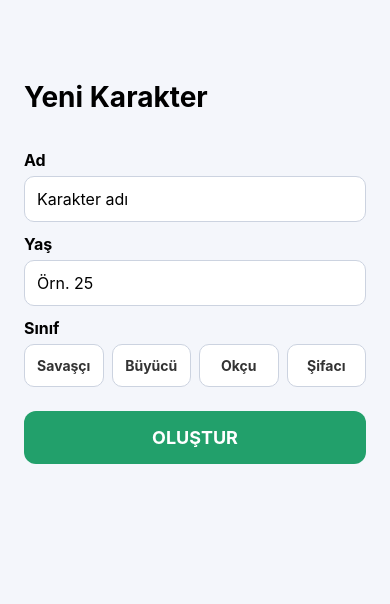
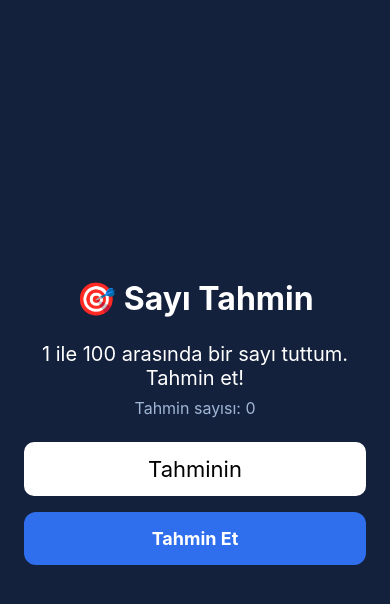
Before and after one commit to Tesbim/MobilUygulama311, a React Native app in the folder hafta06-girdi/: screen / in a window 390 px wide. Shown: the top 604 px of the page. Built offline with nearby package versions, Linux system fonts and the light colour scheme.

Commit message:
Hafta 6: alıştırma - Sayı Tahmin Oyunu

```diff
--- a/hafta06-girdi/App.js
+++ b/hafta06-girdi/App.js
@@ -1,4 +1,4 @@
 // Hangi uygulamayı görmek istiyorsan onun satırını aç, diğerini yorum yap
-import Uygulama from './uygulamalar/KarakterFormu';
+import Uygulama from './uygulamalar/SayiTahmin';
 
 export default Uygulama;
--- /dev/null
+++ b/hafta06-girdi/uygulamalar/SayiTahmin.js
@@ -0,0 +1,77 @@
+import { useState } from 'react';
+import { StyleSheet, View, Text, TextInput, Pressable } from 'react-native';
+
+export default function SayiTahmin() {
+    // Gizli sayı (notta verilen satır)
+    const [gizli, setGizli] = useState(Math.floor(Math.random() * 100) + 1);
+    const [tahmin, setTahmin] = useState('');
+    const [mesaj, setMesaj] = useState('1 ile 100 arasında bir sayı tuttum. Tahmin et!');
+    const [deneme, setDeneme] = useState(0);
+
+    function tahminEt() {
+        const sayi = Number(tahmin);
+
+        // Geçersiz giriş: boş ya da 1–100 dışı
+        if (tahmin.trim() === '' || isNaN(sayi) || sayi < 1 || sayi > 100) {
+            setMesaj('⚠️ Lütfen 1 ile 100 arasında bir sayı yaz.');
+            setTahmin('');
+            return;
+        }
+
+        // Kaçıncı tahmin
+        const yeniDeneme = deneme + 1;
+        setDeneme(yeniDeneme);
+
+        if (sayi < gizli) {
+            setMesaj(`${sayi} → Daha büyük! ⬆️`);
+        } else if (sayi > gizli) {
+            setMesaj(`${sayi} → Daha küçük! ⬇️`);
+        } else {
+            setMesaj(`🎉 Bildin! ${yeniDeneme}. tahminde buldun.`);
+        }
+
+        // Her tahminden sonra kutuyu temizle
+        setTahmin('');
+    }
+
+    return (
+        <View style={styles.ekran}>
+            <Text style={styles.baslik}>🎯 Sayı Tahmin</Text>
+            <Text style={styles.mesaj}>{mesaj}</Text>
+            <Text style={styles.deneme}>Tahmin sayısı: {deneme}</Text>
+
+            <TextInput
+                value={tahmin}
+                onChangeText={setTahmin}
+                placeholder="Tahminin"
+                keyboardType="numeric"
+                maxLength={3}
+                onSubmitEditing={tahminEt}
+                style={styles.kutu}
+            />
+
+            <Pressable
+                onPress={tahminEt}
+                style={({ pressed }) => [styles.buton, pressed && { opacity: 0.7 }]}
+            >
+                <Text style={styles.butonYazi}>Tahmin Et</Text>
+            </Pressable>
+        </View>
+    );
+}
+
+const styles = StyleSheet.create({
+    ekran: { flex: 1, justifyContent: 'center', padding: 24, backgroundColor: '#14213d' },
+    baslik: { color: 'white', fontSize: 32, fontWeight: 'bold', textAlign: 'center', marginBottom: 24 },
+    mesaj: { color: 'white', fontSize: 20, textAlign: 'center', marginBottom: 8 },
+    deneme: { color: '#9fb6d4', fontSize: 16, textAlign: 'center', marginBottom: 24 },
+    kutu: {
+        backgroundColor: 'white',
+        borderRadius: 10,
+        padding: 14,
+        fontSize: 22,
+        textAlign: 'center',
+    },
+    buton: { backgroundColor: '#2f6fed', padding: 16, borderRadius: 12, marginTop: 16 },
+    butonYazi: { color: 'white', fontSize: 18, fontWeight: 'bold', textAlign: 'center' },
+});
```
